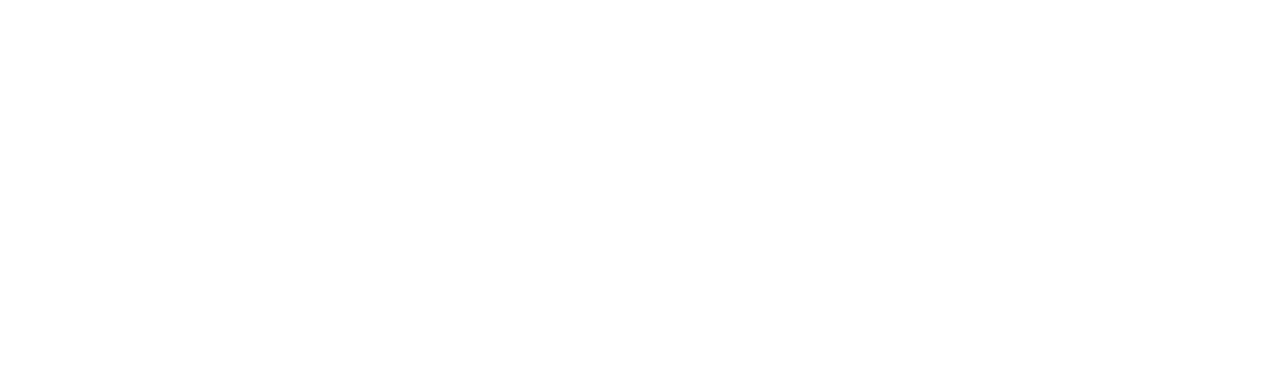
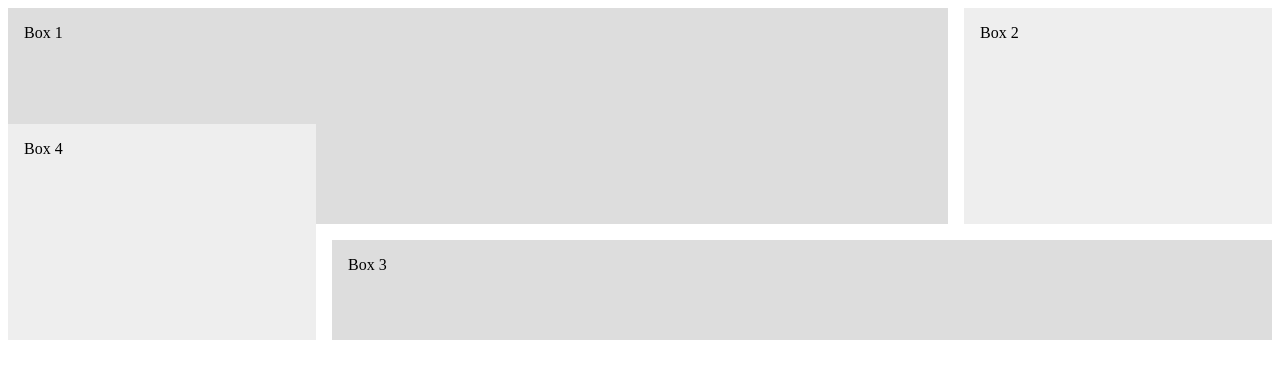
Before and after one commit to Madmurt/CSS-Grid-Test, a plain HTML site: page index3.html in a window 1280 px wide. Drawn offline with Linux system fonts and the light colour scheme.

Commit message:
Final commit added further css grid examples

```diff
--- a/index3.html
+++ b/index3.html
@@ -3,8 +3,47 @@
     <head>
         <title>CSS Grid 3</title>
 
+        <style>
+            .wrapper{
+                display: grid;
+                grid-template-columns: 1fr 2fr 1fr;
+                grid-auto-rows:minmax(100px, auto);
+                grid-gap: 1em;
+                justify-items: stretch;
+                align-items: stretch;
+            }
+             .wrapper > div{
+                background: #eee;
+                padding: 1em;
+            }
+            .wrapper > div:nth-child(odd){
+                background: #ddd;
+            }
+            .box1{
+                /*align-self: start;*/
+                grid-column:1/3;
+                grid-row:1/3;
+            }
+            .box2{
+                grid-column:3;
+                grid-row:1/3;
+            }
+            .box3{
+                grid-column:2/4;
+                grid-row:3;
+            }
+            .box4{
+                grid-column:1;
+                grid-row:2/4;
+            }
+        </style>
     </head>
     <body>
-
+        <div class="wrapper">
+           <div class="box box1">Box 1</div>
+           <div class="box box2">Box 2</div>
+           <div class="box box3">Box 3</div>
+           <div class="box box4">Box 4</div>
+        </div>
     </body>
 </html>
```
